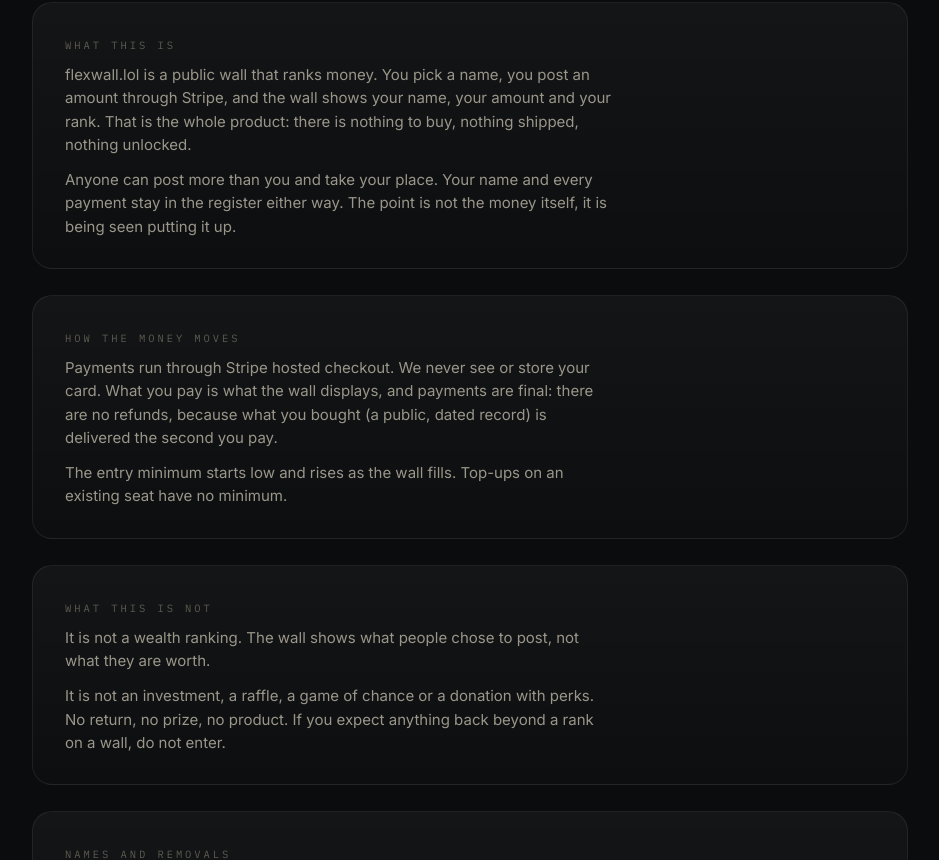
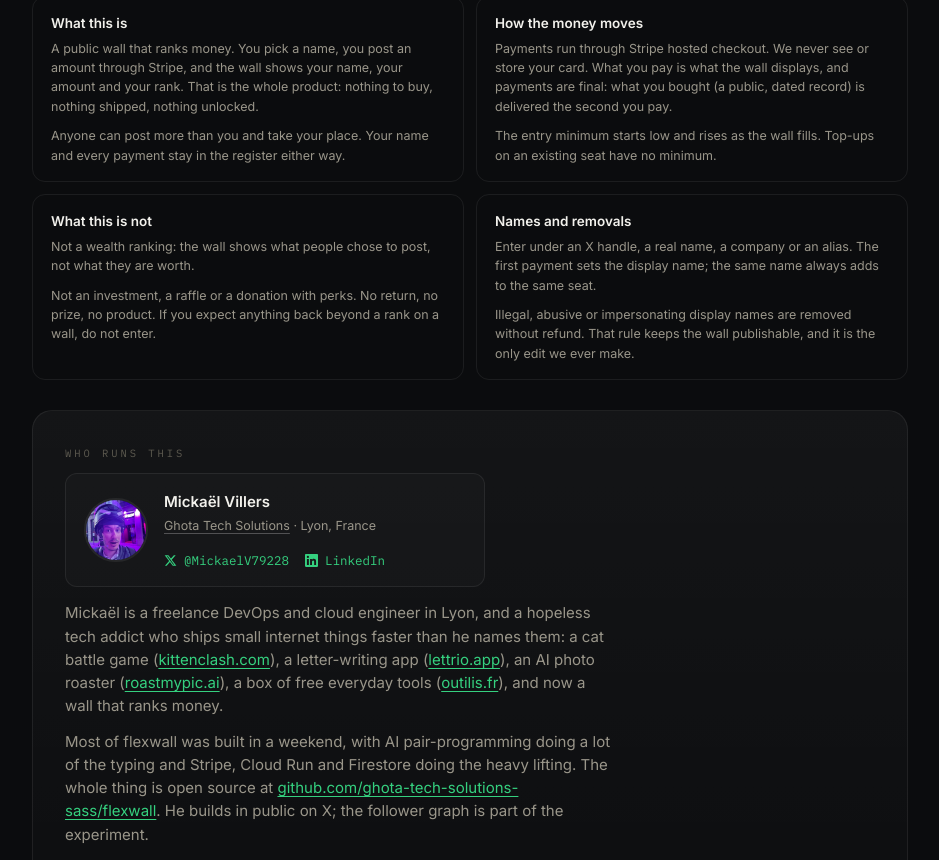
Before and after one commit to ghota-tech-solutions-sass/flexwall, a Next.js app: page /about in a window 1280 px wide. Shown: the part 320-1180 px from the top of the page, without its empty margins (170-1109 px from the left). Built offline with nearby package versions, Linux system fonts and the light colour scheme; no server answers.

Commit message:
Avatars on the full register; reorganize About into cards, add LinkedIn

```diff
--- a/src/app/about/page.tsx
+++ b/src/app/about/page.tsx
@@ -13,32 +13,40 @@
   openGraph: { url: "/about", title: "About · flexwall.lol", description: "What flexwall.lol is, how the money moves, and what the wall is not." },
 };
 
-const blocks: [string, string[]][] = [
+function LinkedInLogo({ size = 14 }: { size?: number }) {
+  return (
+    <svg width={size} height={size} viewBox="0 0 24 24" aria-hidden="true" fill="currentColor">
+      <path d="M20.45 20.45h-3.55v-5.57c0-1.33-.03-3.04-1.85-3.04-1.86 0-2.14 1.45-2.14 2.94v5.67H9.35V9h3.41v1.56h.05c.47-.9 1.63-1.85 3.36-1.85 3.6 0 4.27 2.37 4.27 5.46v6.28zM5.34 7.43a2.06 2.06 0 1 1 0-4.12 2.06 2.06 0 0 1 0 4.12zM7.12 20.45H3.55V9h3.57v11.45zM22.22 0H1.77C.79 0 0 .77 0 1.72v20.55C0 23.23.79 24 1.77 24h20.45c.98 0 1.78-.77 1.78-1.73V1.72C24 .77 23.2 0 22.22 0z" />
+    </svg>
+  );
+}
+
+const cards: [string, string[]][] = [
   [
     "What this is",
     [
-      "flexwall.lol is a public wall that ranks money. You pick a name, you post an amount through Stripe, and the wall shows your name, your amount and your rank. That is the whole product: there is nothing to buy, nothing shipped, nothing unlocked.",
-      "Anyone can post more than you and take your place. Your name and every payment stay in the register either way. The point is not the money itself, it is being seen putting it up.",
+      "A public wall that ranks money. You pick a name, you post an amount through Stripe, and the wall shows your name, your amount and your rank. That is the whole product: nothing to buy, nothing shipped, nothing unlocked.",
+      "Anyone can post more than you and take your place. Your name and every payment stay in the register either way.",
     ],
   ],
   [
     "How the money moves",
     [
-      "Payments run through Stripe hosted checkout. We never see or store your card. What you pay is what the wall displays, and payments are final: there are no refunds, because what you bought (a public, dated record) is delivered the second you pay.",
+      "Payments run through Stripe hosted checkout. We never see or store your card. What you pay is what the wall displays, and payments are final: what you bought (a public, dated record) is delivered the second you pay.",
       "The entry minimum starts low and rises as the wall fills. Top-ups on an existing seat have no minimum.",
     ],
   ],
   [
     "What this is not",
     [
-      "It is not a wealth ranking. The wall shows what people chose to post, not what they are worth.",
-      "It is not an investment, a raffle, a game of chance or a donation with perks. No return, no prize, no product. If you expect anything back beyond a rank on a wall, do not enter.",
+      "Not a wealth ranking: the wall shows what people chose to post, not what they are worth.",
+      "Not an investment, a raffle or a donation with perks. No return, no prize, no product. If you expect anything back beyond a rank on a wall, do not enter.",
     ],
   ],
   [
     "Names and removals",
     [
-      "You can enter under an X handle, a real name, a company or an alias. The first payment sets the display name; the same name always adds to the same seat.",
+      "Enter under an X handle, a real name, a company or an alias. The first payment sets the display name; the same name always adds to the same seat.",
       "Illegal, abusive or impersonating display names are removed without refund. That rule keeps the wall publishable, and it is the only edit we ever make.",
     ],
   ],
@@ -52,7 +60,7 @@
     <>
       <SiteNav total={total} variant="link" />
       <div className="page">
-        <section className="hero" style={{ paddingBottom: 8 }}>
+        <section className="hero" style={{ paddingBottom: 10 }}>
           <p className="eyebrow">about</p>
           <h1 className="h1 serif" style={{ fontSize: "clamp(34px,5vw,52px)" }}>
             A wall that ranks <em className="green">money.</em>
@@ -65,16 +73,18 @@
           </p>
         </section>
 
-        {blocks.map(([title, paras]) => (
-          <div className="why-block" style={{ marginTop: 26 }} key={title}>
-            <p className="section-label">{title}</p>
+        <div className="why-grid" style={{ marginTop: 18 }}>
+          {cards.map(([title, paras]) => (
+            <div className="why-card" key={title}>
+              <h5>{title}</h5>
               {paras.map((t, i) => (
-              <p className="subline" style={{ marginTop: i === 0 ? 6 : 12 }} key={i}>{t}</p>
+                <p style={{ marginTop: i === 0 ? 0 : 10 }} key={i}>{t}</p>
               ))}
             </div>
           ))}
+        </div>
 
-        <div className="why-block" style={{ marginTop: 26 }}>
+        <div className="why-block" style={{ marginTop: 30 }}>
           <p className="section-label">Who runs this</p>
           <div className="operator-card">
             {/* eslint-disable-next-line @next/next/no-img-element */}
@@ -85,14 +95,14 @@
                 <a className="operator-co" href="https://ghotatechsolutions.com" target="_blank" rel="noopener noreferrer">Ghota Tech Solutions</a>
                 {" "}· Lyon, France
               </p>
-              <a
-                className="operator-x"
-                href="https://x.com/MickaelV79228"
-                target="_blank"
-                rel="noopener noreferrer"
-              >
+              <div className="operator-links">
+                <a className="operator-x" href="https://x.com/MickaelV79228" target="_blank" rel="noopener noreferrer">
                   <XLogo size={13} /> @MickaelV79228
                 </a>
+                <a className="operator-x" href="https://www.linkedin.com/in/mickael-villers-1b1a6496/" target="_blank" rel="noopener noreferrer">
+                  <LinkedInLogo size={13} /> LinkedIn
+                </a>
+              </div>
             </div>
           </div>
           <p className="subline" style={{ marginTop: 14 }}>
@@ -105,19 +115,22 @@
             (<a className="mail-link" href="https://roastmypic.ai" target="_blank" rel="noopener noreferrer">roastmypic.ai</a>),
             a box of free everyday tools
             (<a className="mail-link" href="https://outilis.fr" target="_blank" rel="noopener noreferrer">outilis.fr</a>),
-            and now a wall that ranks money. Most of flexwall was built in a weekend, with AI
-            pair-programming doing a lot of the typing and Stripe, Cloud Run and Firestore doing
-            the heavy lifting. The whole thing is open source at{" "}
+            and now a wall that ranks money.
+          </p>
+          <p className="subline" style={{ marginTop: 12 }}>
+            Most of flexwall was built in a weekend, with AI pair-programming doing a lot of the
+            typing and Stripe, Cloud Run and Firestore doing the heavy lifting. The whole thing
+            is open source at{" "}
             <a className="mail-link" href="https://github.com/ghota-tech-solutions-sass/flexwall" target="_blank" rel="noopener noreferrer">github.com/ghota-tech-solutions-sass/flexwall</a>.
             He builds in public on X; the follower graph is part of the experiment.
           </p>
-          <p className="subline" style={{ marginTop: 14 }}>
+          <p className="subline" style={{ marginTop: 12 }}>
             Questions, press, or a name that should not be on the wall:{" "}
             <a className="mail-link" href="mailto:villers@ghotatechsolutions.com">villers@ghotatechsolutions.com</a>.
           </p>
         </div>
 
-        <div style={{ marginTop: 26, display: "flex", gap: 12 }}>
+        <div style={{ marginTop: 28, display: "flex", gap: 12 }}>
           <Link className="btn-take" href="/?enter=1">Enter the list</Link>
           <Link className="btn-ghost" href="/how-it-works">Read the rules</Link>
         </div>
--- a/src/app/globals.css
+++ b/src/app/globals.css
@@ -534,3 +534,6 @@
 
 .podium-card-who { display: flex; align-items: center; gap: 10px; }
 .seat-avatar-md { width: 28px; height: 28px; }
+
+/* ── operator links row (about) ── */
+.operator-links { display: flex; gap: 16px; margin-top: 8px; flex-wrap: wrap; }
```
Also changed, not shown: src/components/RegisterTable.tsx (+7 -3 lines), 1 other file (tests, documents, lock files or other folders). Lines whose indentation alone changed are shown as unchanged.
